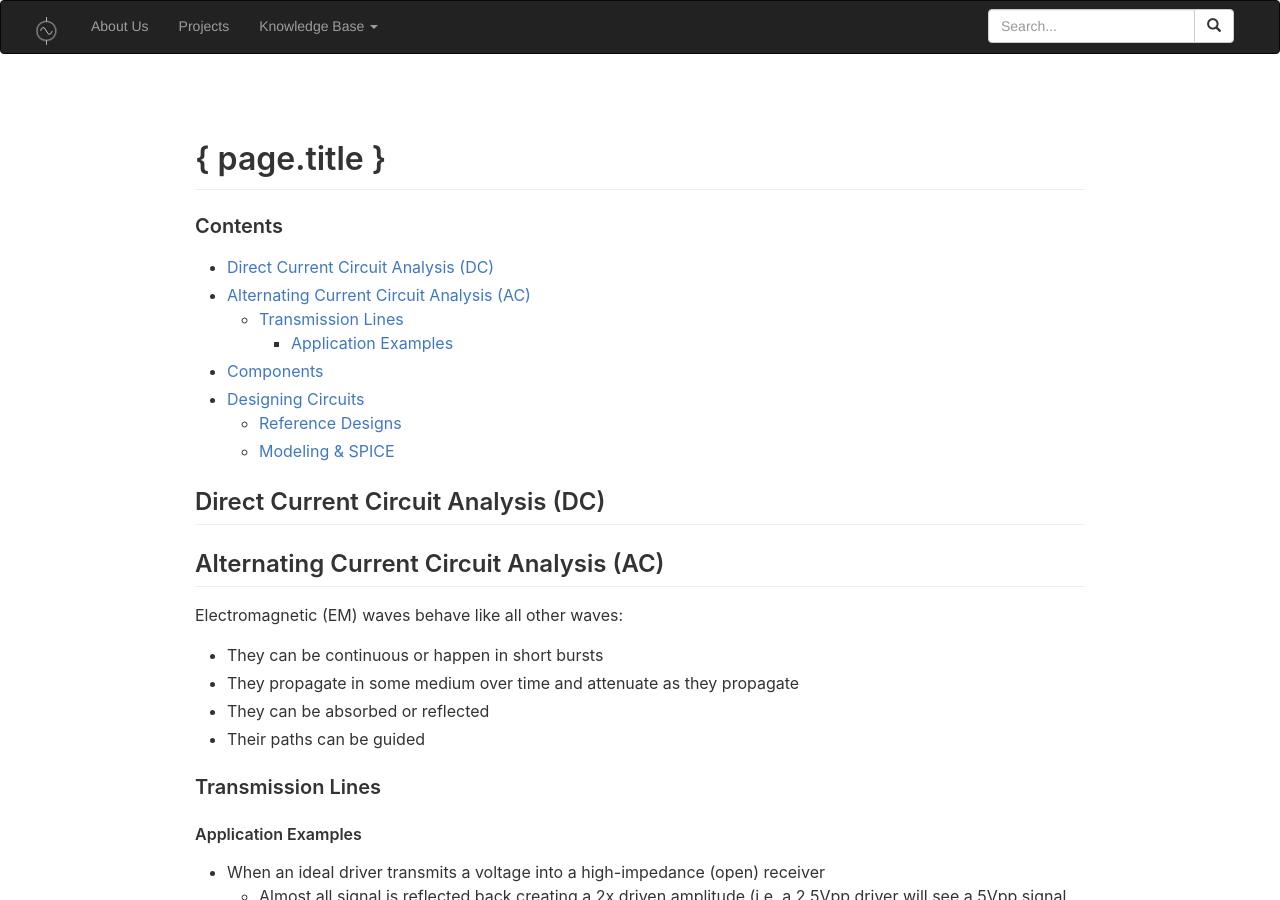
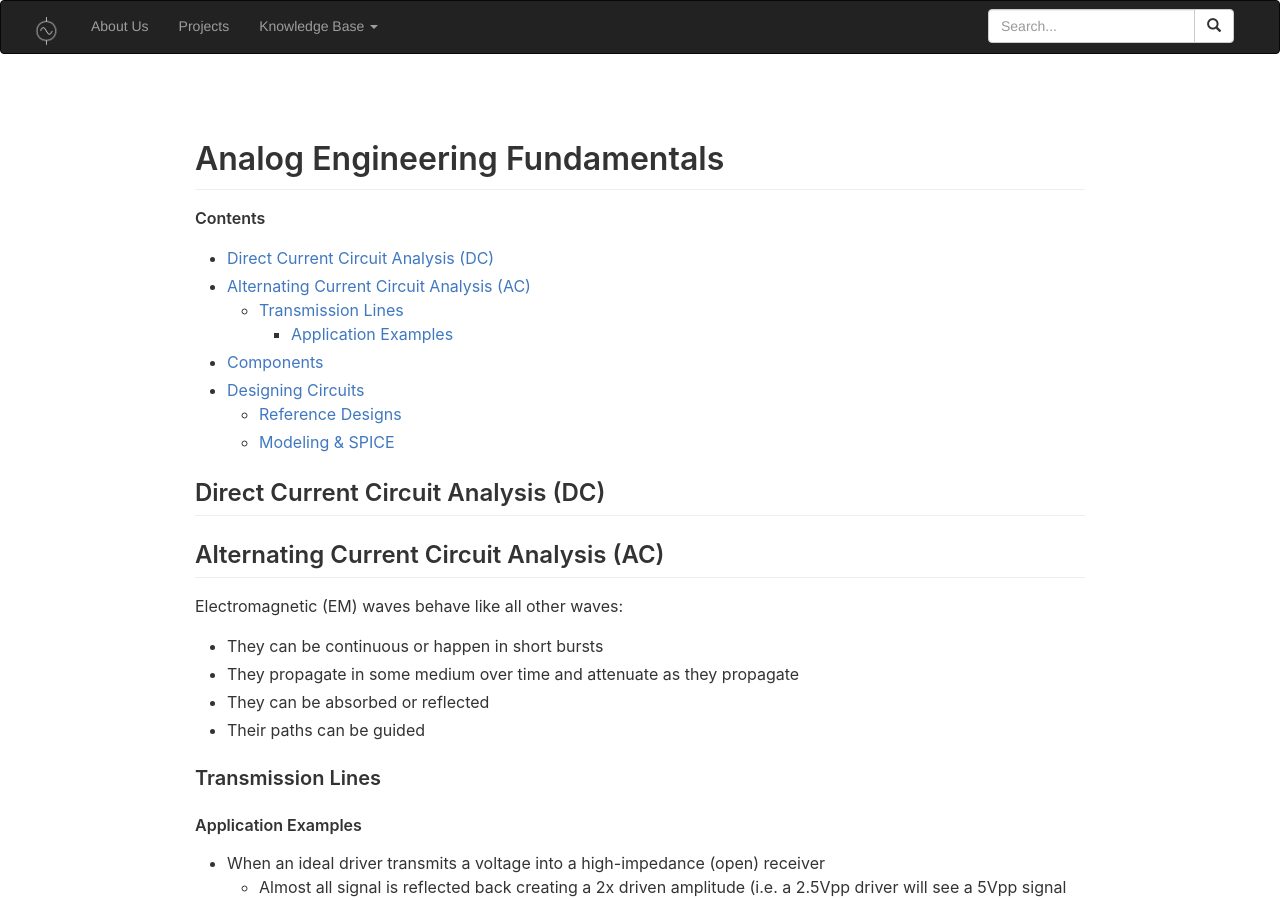
Before and after one commit to Gent-Systems/gent-systems-website, a Jekyll site: the page built from kb/analog/fundamentals.md, in a window 1280 px wide and 900 px high. Built offline with Jekyll 4.4.1, drawn with Linux system fonts in a browser that asks for light colours; nearby versions of some CDN libraries; comment, search, counter and statistics services are not loaded.

Commit message:
add auto TOC

```diff
--- a/kb/analog/fundamentals.md
+++ b/kb/analog/fundamentals.md
@@ -8,10 +8,9 @@ last_modified_at: 2017-06-30 20:00:00 -0600
 comments: true
 ---
 
-<h1>{ page.title }</h1>
+<h1>{{ page.title }}</h1>
 {:.no_toc}
-### Contents
-{:.no_toc}
+**Contents**
 * TOC
 {:toc}
 
```
